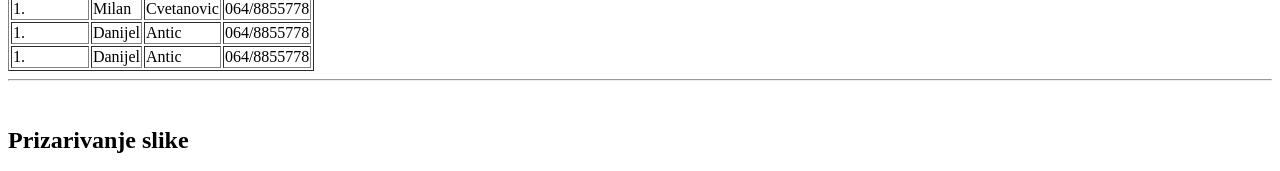
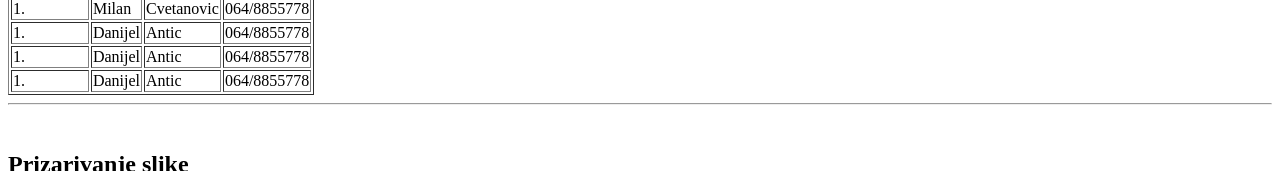
Before and after one commit to LazarJordanovic/git_vezba1, a plain HTML site: page index.html in a window 1280 px wide. Shown: the part 269-440 px from the top of the page. Drawn offline with Linux system fonts and the light colour scheme; grey boxes are pictures that could not be loaded.

Commit message:
Dodavanje jos jednog reda

```diff
--- a/index.html
+++ b/index.html
@@ -48,6 +48,12 @@
             <td>Antic</td>
             <td>064/8855778</td>
         </tr>
+        <tr>
+            <td>1.</td>
+            <td>Danijel</td>
+            <td>Antic</td>
+            <td>064/8855778</td>
+        </tr>
     </table><hr><br>
     <h2>Prizarivanje slike</h2>
     <img src="slika.jpg" alt="" width="200px" height="400px">
```
